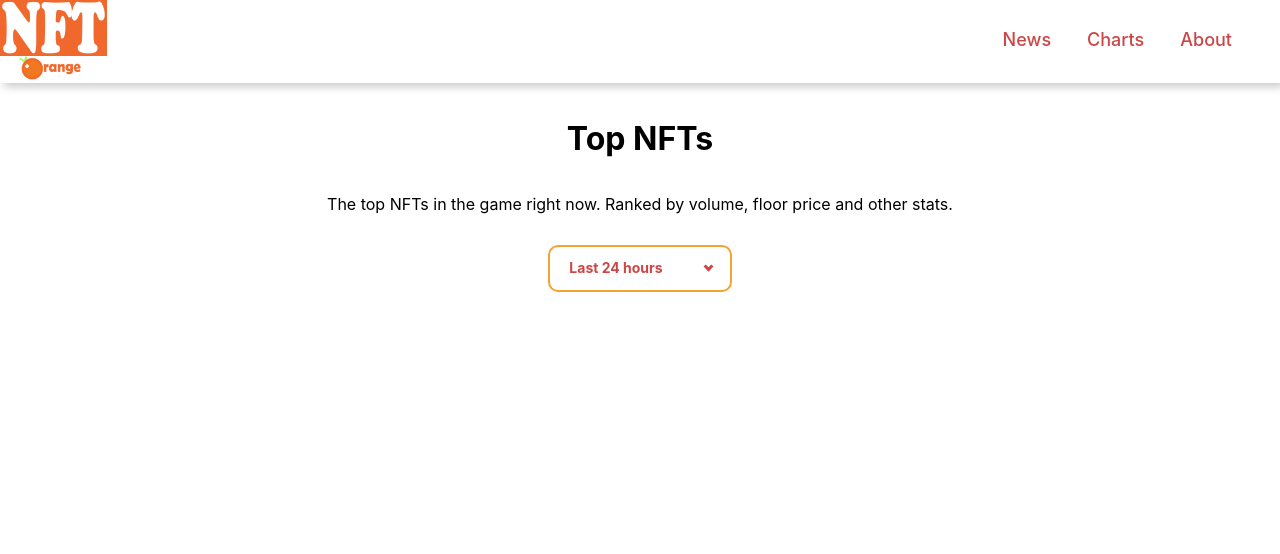
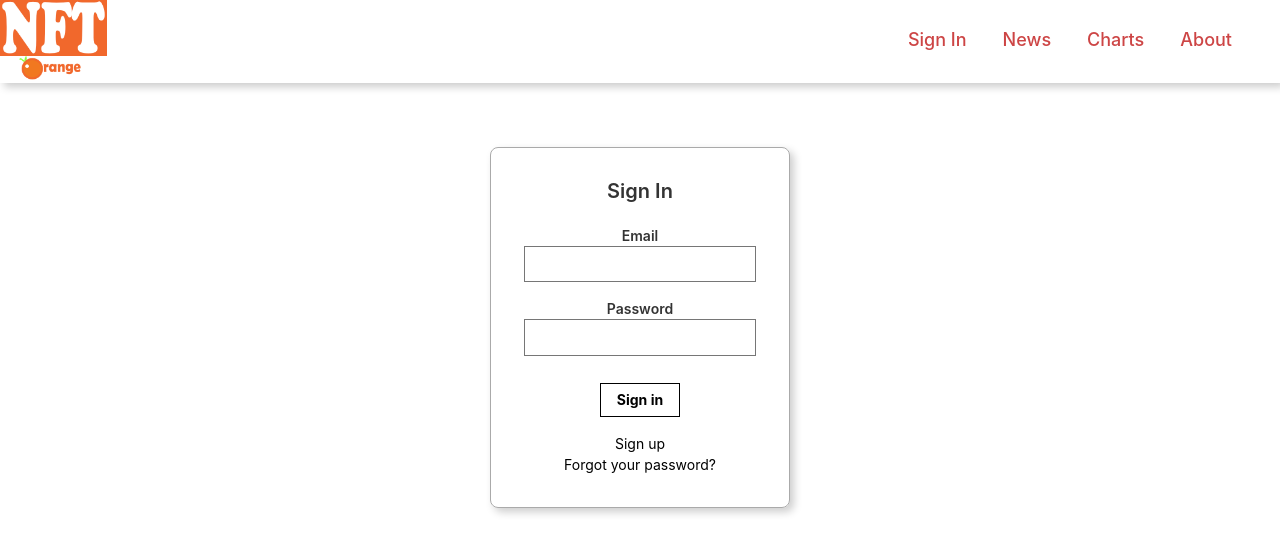
Before and after one commit to isub897/nft-daily, a React (Create React App) app: page / in a window 1280 px wide. Shown: the top 554 px of the page. Built offline with nearby package versions, Linux system fonts and the light colour scheme; no server answers.

Commit message:
basic signin route

```diff
--- a/src/App.js
+++ b/src/App.js
@@ -3,13 +3,14 @@ import Navbar from './components/Navbar/Navbar';
 import Charts from './components/Charts/Charts';
 import News from './components/News/News';
 import About from './components/About/About';
+import Signin from './components/Signin/Signin'
 import React from 'react';
 
 class App extends React.Component {
   constructor() {
     super();
     this.state = {
-      route: "charts"
+      route: "signin"
     }
   }
 
@@ -44,7 +45,10 @@ class App extends React.Component {
         ?<News />
         :(this.state.route === "charts"
           ?<Charts />
-          :<About />
+          :(this.state.route === "about"
+            ?<About />
+            :<Signin />
+          )
         )
       }
       </div>
@@ -57,3 +61,10 @@ export default App;
 
 // color palette
 // https://palettes.shecodes.io/palettes/102
+
+
+//sign in
+// setup a 1min session from server-side
+
+// setup a signedin state that shows the name and dashboard and info instead of signin on navbar and dashboard
+// have this state backed by a cookie in the backend so taht when localhost:3000 is called, isAuth will be triggered and then signedin state will be presented on the front-end with all the user information from the previous session (something like that)
--- a/src/components/Navbar/Navbar.js
+++ b/src/components/Navbar/Navbar.js
@@ -10,6 +10,8 @@ const Navbar = ({onDropdownChange, onRouteChange}) => {
                 <img alt="logo" src={logo} />
             </div>
             <div className="routes">
+                <a  onClick={()=> onRouteChange("signin")}
+                        href="#news">Sign In</a>
                 <a  onClick={()=> onRouteChange("news")}
                     href="#news">News</a>
                 <a  onClick={()=> onRouteChange("charts")}
@@ -24,6 +26,8 @@ const Navbar = ({onDropdownChange, onRouteChange}) => {
                         <i className="fa fa-caret-down"></i>
                     </button>
                     <div id="myDropdown-nav" className="dropdown-content-nav">
+                        <a  onClick={()=> onRouteChange("signin")}
+                                href="#news">Sign In</a>
                         <a  onClick={()=> onRouteChange("news")}
                             href="#news">News</a>
                         <a  onClick={()=> onRouteChange("charts")}
--- /dev/null
+++ b/src/components/Signin/Signin.css
@@ -0,0 +1,5 @@
+article {
+    max-width: 300px;
+    margin-top: 4rem;
+    margin-bottom: 4rem;
+}
--- /dev/null
+++ b/src/components/Signin/Signin.js
@@ -0,0 +1,81 @@
+import React from "react";
+import './Signin.css';
+
+class Signin extends React.Component {
+    constructor() {
+        super();
+        this.state = {
+            email: "",
+            password: ""
+        }
+    }
+
+    onEmailChange = (event) => {
+        this.setState({email: event.target.value})
+    }
+
+    onPasswordChange = (event) => {
+        this.setState({password: event.target.value});
+    }
+
+    onSubmit = () => {
+        const { email, password } = this.state;
+        fetch('http://localhost:3000/login', {
+            method: 'post',
+            headers: {
+                "Content-type": "application/json"
+            },
+            body: JSON.stringify({
+                email: email,
+                password: password
+            })
+        })
+        .then(response => response.json())
+        .then(data => console.log(data))
+    }
+
+    render() {
+        return(
+            <article className="br3 ba b--light-silver center shadow-5">
+                <main className="pa4 black-80">
+                    <div className="measure center">
+                        <fieldset id="sign_up" className="ba b--transparent ph0 mh0">
+                        <legend className="f4 fw6 ph0 mh0">Sign In</legend>
+                        <div className="mt3">
+                            <label className="db fw6 lh-copy f6" htmlFor="email-address">Email</label>
+                            <input
+                                onChange={this.onEmailChange}
+                                className="pa2 input-reset ba bg-transparent hover-bg-black hover-white w-100"
+                                type="email"
+                                name="email-address"
+                                id="email-address"/>
+                        </div>
+                        <div className="mv3">
+                            <label className="db fw6 lh-copy f6" htmlFor="password">Password</label>
+                            <input
+                                onChange={this.onPasswordChange}
+                                className="b pa2 input-reset ba bg-transparent hover-bg-black hover-white w-100"
+                                type="password"
+                                name="password"
+                                id="password"/>
+                        </div>
+                        </fieldset>
+                        <div className="">
+                        <input
+                            onClick={this.onSubmit}
+                            className="b ph3 pv2 input-reset ba b--black bg-transparent grow pointer f6 dib"
+                            type="button"
+                            value="Sign in"/>
+                        </div>
+                        <div className="lh-copy mt3">
+                        <a href="#0" className="f6 link dim black db">Sign up</a>
+                        <a href="#0" className="f6 link dim black db">Forgot your password?</a>
+                        </div>
+                    </div>
+                </main>
+            </article>
+        )
+    }
+}
+
+export default Signin;
```
